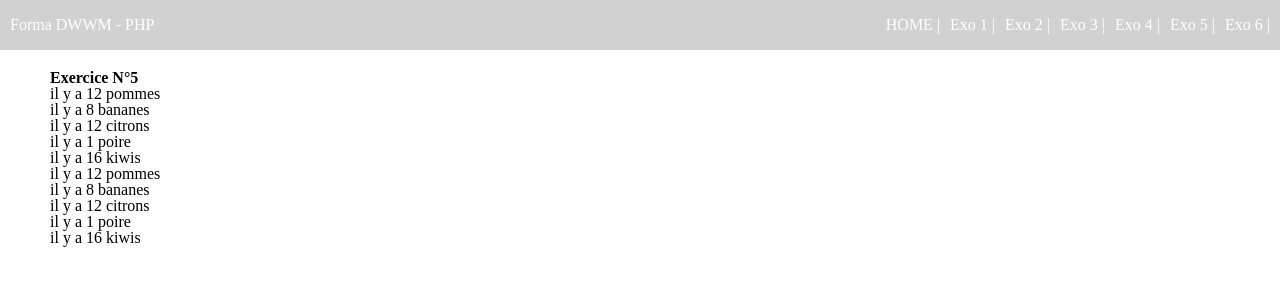
After one commit to Fanou59/DWWM_PHP, a PHP site: page /Exo5.php in a window 1280 px wide. The commit adds this page. Shown: the top 300 px of the page. Run offline with PHP 8.4, Linux system fonts and the light colour scheme.

Commit message:
Nouveaux exo

```diff
--- /dev/null
+++ b/Exo5.php
@@ -0,0 +1,40 @@
+<?php
+include 'header.php';
+include 'nav.php';
+
+?>
+<main>
+    <h1>Exercice N°5</h1>
+    <?php
+    //tableau à 2 colonnes
+    $fruits = [
+        ["pomme", 12],
+        ["banane", 8],
+        ["citron", 12],
+        ["poire", 1],
+        ["kiwi", 16]
+    ];
+
+    // boucle for pour parcourir le tableau
+    for ($i = 0; $i < 5; $i++) {
+        // on affiche un S quand le nombre est plus grand que 1
+        if ($fruits[$i][1] > 1) {
+            echo "il y a " . $fruits[$i][1] . " " . $fruits[$i][0] . "s <br>";
+        } else {
+            echo "il y a " . $fruits[$i][1] . " " . $fruits[$i][0] .  "<br>";
+        }
+    }
+
+    //Même chose avec un foreach
+    foreach ($fruits as $fruit) {
+        if ($fruit[1] > 1) {
+            echo "il y a " . $fruit[1] . " " . $fruit[0] . "s <br>";
+        } else {
+            echo "il y a " . $fruit[1] . " " . $fruit[0] .  "<br>";
+        }
+    }
+    ?>
+</main>
+<?php
+include 'footer.php';
+?>
--- a/nav.php
+++ b/nav.php
@@ -15,7 +15,13 @@
                 <li>Exo 3 |</li>
             </a>
             <a href="Exo4.php">
-                <li>Exo 4</li>
+                <li>Exo 4 |</li>
+            </a>
+            <a href="Exo5.php">
+                <li>Exo 5 |</li>
+            </a>
+            <a href="Exo6.php">
+                <li>Exo 6 |</li>
             </a>
         </ul>
     </div>
```
Also changed, not shown: Exo6.php (added, +30 -0 lines).
